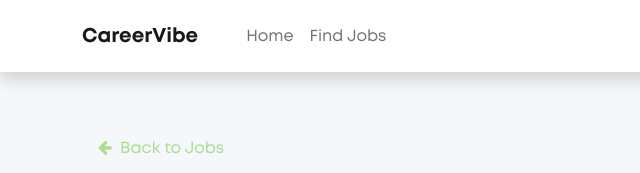
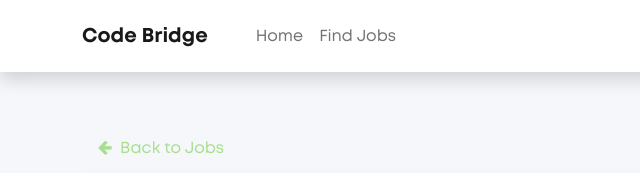
Before and after one commit to devmbilal/WAD-CS-324, a plain HTML site: page Code Bridge/job-detail.html in a window 1280 px wide. Shown: the top 173 px of the page, 0-640 px from the left. Drawn offline with Linux system fonts and the light colour scheme.

Commit message:
title changed

```diff
--- a/Code Bridge/job-detail.html
+++ b/Code Bridge/job-detail.html
@@ -2,7 +2,7 @@
 <html class="no-js" lang="en_AU" />
 <head>
 	<meta http-equiv="Content-Type" content="text/html; charset=UTF-8" />
-	<title>CareerVibe | Find Best Jobs</title>
+	<title>Code Bridge | Find Best Jobs</title>
 	<meta name="description" content="" />
 	<meta name="viewport" content="width=device-width, initial-scale=1, shrink-to-fit=no, maximum-scale=1, user-scalable=no" />
 	<meta name="HandheldFriendly" content="True" />
@@ -16,7 +16,7 @@
 <header>
 	<nav class="navbar navbar-expand-lg navbar-light bg-white shadow py-3">
 		<div class="container">
-			<a class="navbar-brand" href="index.html">CareerVibe</a>
+			<a class="navbar-brand" href="index.html">Code Bridge</a>
 			<button class="navbar-toggler" type="button" data-bs-toggle="collapse" data-bs-target="#navbarSupportedContent" aria-controls="navbarSupportedContent" aria-expanded="false" aria-label="Toggle navigation">
 				<span class="navbar-toggler-icon"></span>
 			</button>
```
